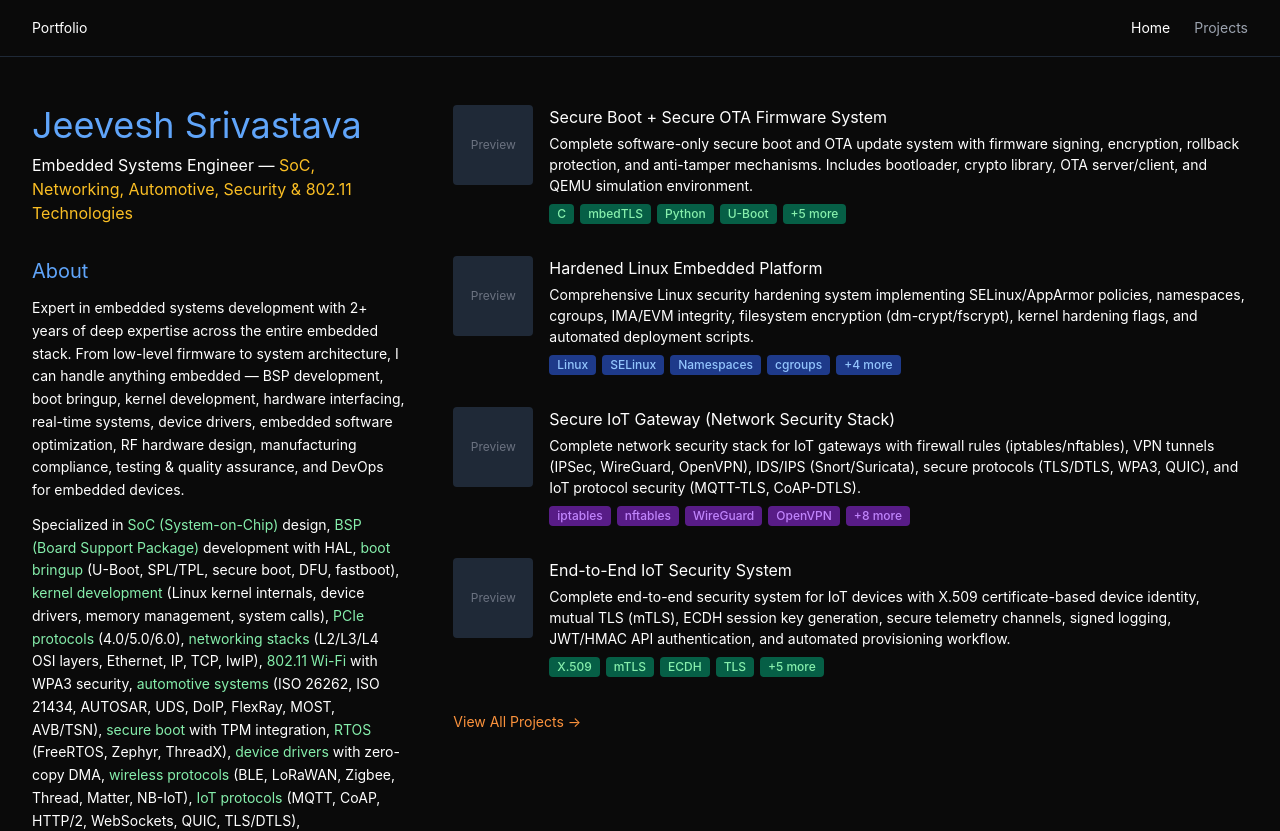
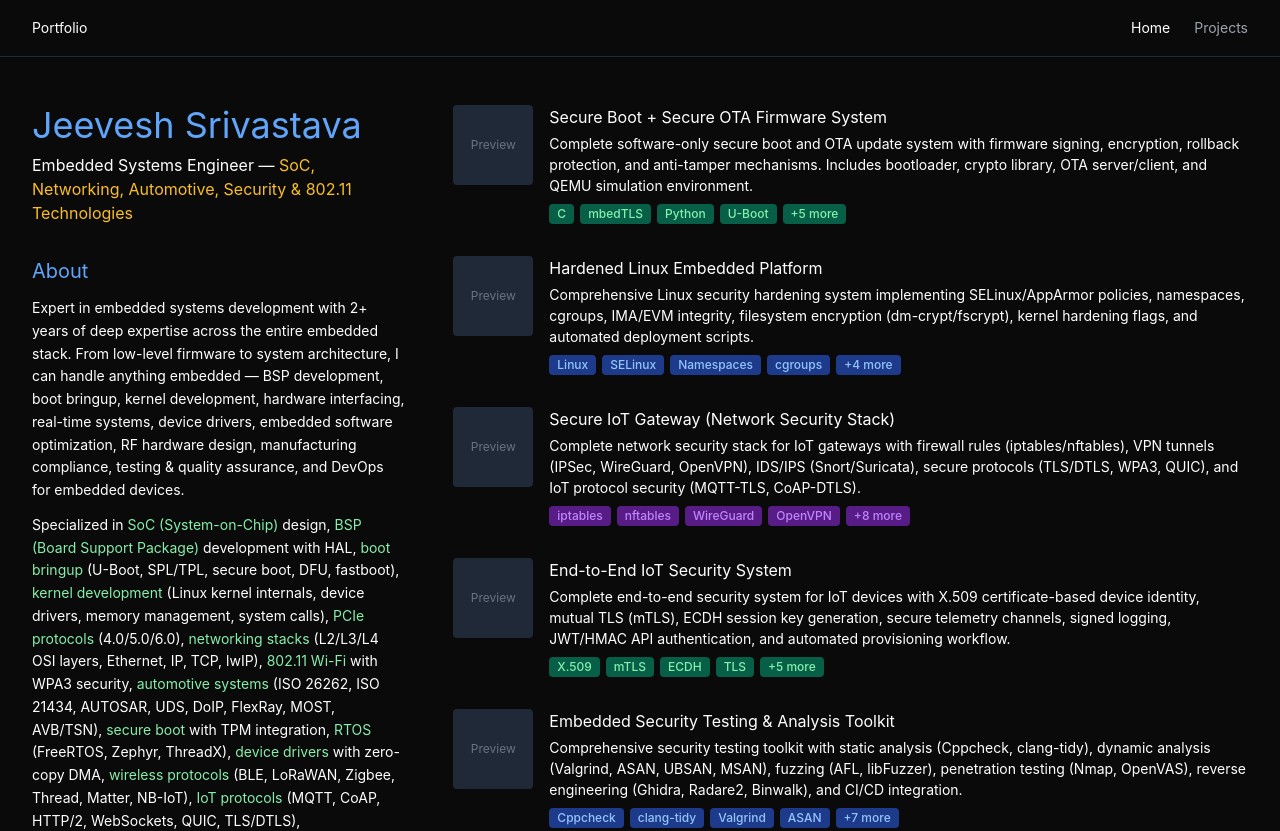
Before and after one commit to jk1806/my-portfolio, a Next.js app: page / in a window 1280 px wide. Shown: the top 831 px of the page. Built offline with nearby package versions, Linux system fonts and the light colour scheme.

Commit message:
Update homepage to show all 5 embedded security projects

```diff
--- a/app/page.tsx
+++ b/app/page.tsx
@@ -3,7 +3,7 @@ import { projects } from '@/data/projects'
 import ProjectCard from '@/components/ProjectCard'
 
 export default function Home() {
-  const featuredProjects = projects.slice(0, 4)
+  const featuredProjects = projects.slice(0, 5) // Show all 5 projects
 
   return (
     <div className="min-h-screen bg-[#0a0a0a] text-white">
```
